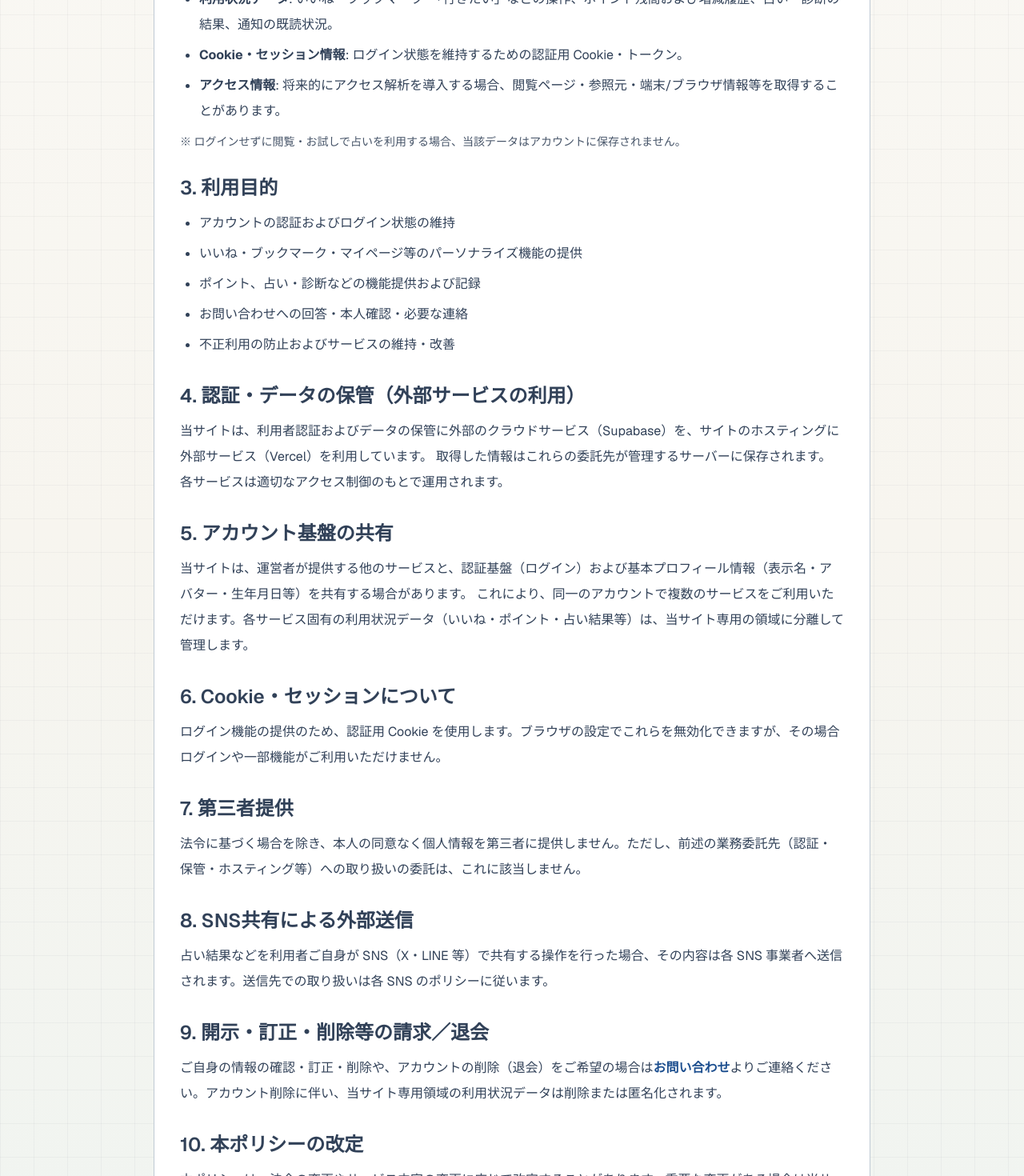
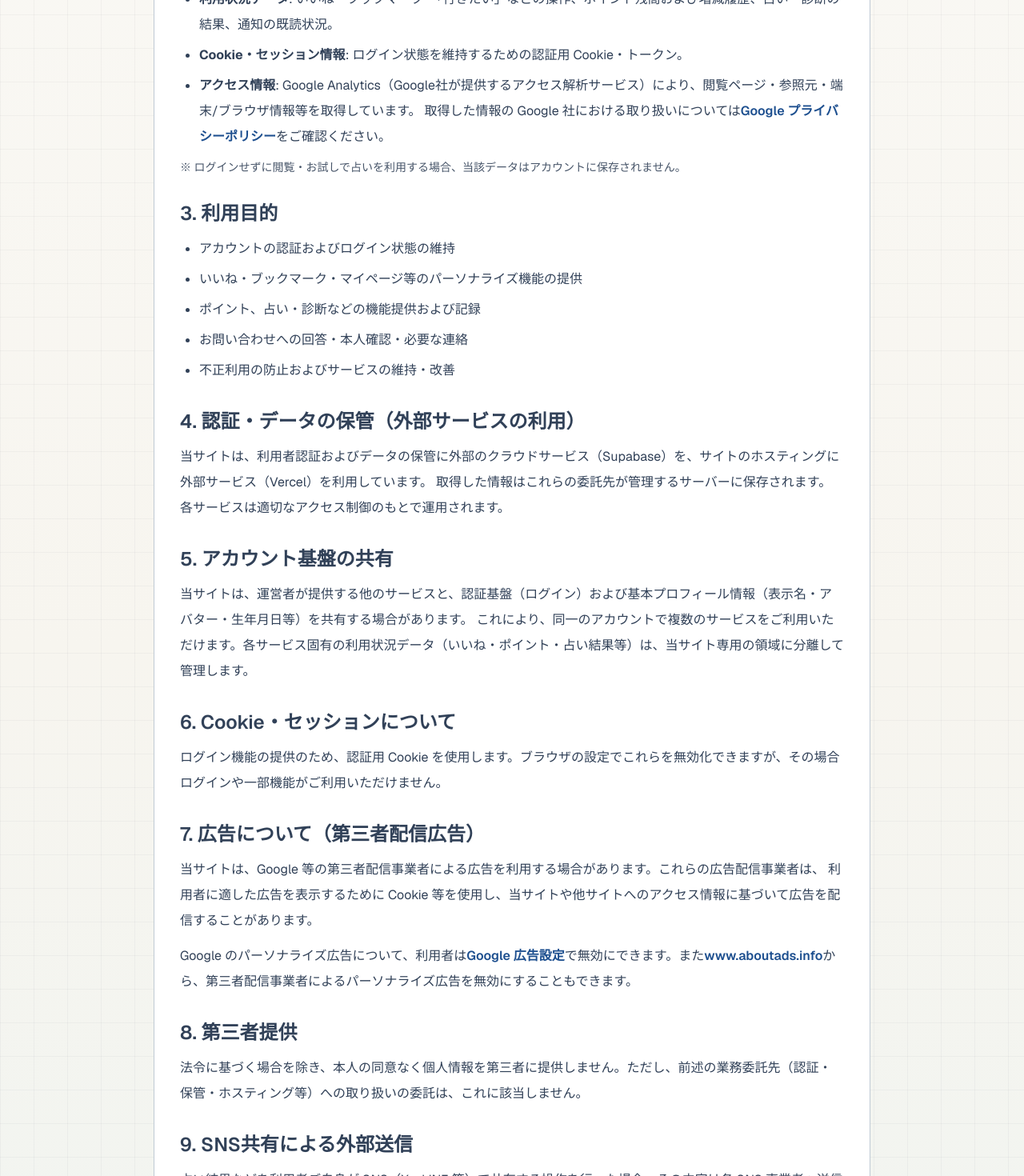
Before and after one commit to YukiOgata-tech/each-spirit-web, a Next.js app: page /privacy in a window 1280 px wide. Shown: the part 780-2250 px from the top of the page at 80% size. Built offline with nearby package versions, Linux system fonts and the light colour scheme; no server answers.

Commit message:
adsence prepare

```diff
--- a/app/layout.tsx
+++ b/app/layout.tsx
@@ -7,6 +7,7 @@ import { SiteHeader } from "@/components/layout/SiteHeader";
 import { GlobalRouteLoader } from "@/components/layout/GlobalRouteLoader";
 import { SmoothScroll } from "@/components/layout/SmoothScroll";
 import { GoogleAnalytics } from "@/components/seo/GoogleAnalytics";
+import { GoogleAdSense } from "@/components/seo/GoogleAdSense";
 import { JsonLd } from "@/components/seo/JsonLd";
 import { organizationSchema, websiteSchema } from "@/lib/seo";
 import { site } from "@/content/site";
@@ -76,6 +77,7 @@ export default function RootLayout({ children }: Readonly<{ children: React.Reac
         <Suspense fallback={null}>
           <GoogleAnalytics measurementId={process.env.NEXT_PUBLIC_GA_MEASUREMENT_ID} />
         </Suspense>
+        <GoogleAdSense clientId={process.env.NEXT_PUBLIC_ADSENSE_CLIENT_ID} />
         <GlobalRouteLoader />
         <SmoothScroll />
         <SiteHeader />
--- a/app/privacy/page.tsx
+++ b/app/privacy/page.tsx
@@ -6,7 +6,7 @@ import { routes } from "@/lib/routes";
 export const metadata = pageMetadata({
   title: "プライバシーポリシー",
   description:
-    "Each Spiritのプライバシーポリシー。アカウント情報・利用状況データの取得目的、Cookie・セッション、外部サービス（認証・ホスティング）の利用、第三者提供についてご説明します。",
+    "Each Spiritのプライバシーポリシー。アカウント情報・利用状況データの取得目的、Cookie・セッション、アクセス解析・第三者配信広告、外部サービス（認証・ホスティング）の利用、第三者提供についてご説明します。",
   path: routes.privacy,
 });
 
@@ -16,7 +16,7 @@ export default function PrivacyPage() {
       title="プライバシーポリシー"
       lead="Each Spirit（以下「当サイト」）における、利用者情報の取得・利用・管理に関する方針です。アカウント機能の提供にあたり取得する情報と、その取り扱いについて定めます。"
     >
-      <p className="text-sm text-slate-500">最終更新日: 2026年6月13日</p>
+      <p className="text-sm text-slate-500">最終更新日: 2026年7月10日</p>
 
       <h2 className="mt-8 text-2xl font-semibold">1. 事業者情報</h2>
       <p className="mt-3">
@@ -31,7 +31,19 @@ export default function PrivacyPage() {
         <li><strong>アカウント情報</strong>: メールアドレス、パスワード（暗号化・ハッシュ化のうえ認証基盤が管理し、当サイトが平文を保持することはありません）、表示名。任意でアバター画像・生年月日。</li>
         <li><strong>利用状況データ</strong>: いいね・ブックマーク・「行きたい」などの操作、ポイント残高および増減履歴、占い・診断の結果、通知の既読状況。</li>
         <li><strong>Cookie・セッション情報</strong>: ログイン状態を維持するための認証用 Cookie・トークン。</li>
-        <li><strong>アクセス情報</strong>: 将来的にアクセス解析を導入する場合、閲覧ページ・参照元・端末/ブラウザ情報等を取得することがあります。</li>
+        <li>
+          <strong>アクセス情報</strong>: Google Analytics（Google社が提供するアクセス解析サービス）により、閲覧ページ・参照元・端末/ブラウザ情報等を取得しています。
+          取得した情報の Google 社における取り扱いについては
+          <a
+            href="https://policies.google.com/privacy"
+            target="_blank"
+            rel="noopener noreferrer"
+            className="font-semibold text-[var(--primary)] underline-offset-2 hover:underline"
+          >
+            Google プライバシーポリシー
+          </a>
+          をご確認ください。
+        </li>
       </ul>
       <p className="mt-3 text-sm text-slate-500">※ ログインせずに閲覧・お試しで占いを利用する場合、当該データはアカウントに保存されません。</p>
 
@@ -61,24 +73,51 @@ export default function PrivacyPage() {
         ログイン機能の提供のため、認証用 Cookie を使用します。ブラウザの設定でこれらを無効化できますが、その場合ログインや一部機能がご利用いただけません。
       </p>
 
-      <h2 className="mt-8 text-2xl font-semibold">7. 第三者提供</h2>
+      <h2 className="mt-8 text-2xl font-semibold">7. 広告について（第三者配信広告）</h2>
+      <p className="mt-3">
+        当サイトは、Google 等の第三者配信事業者による広告を利用する場合があります。これらの広告配信事業者は、
+        利用者に適した広告を表示するために Cookie 等を使用し、当サイトや他サイトへのアクセス情報に基づいて広告を配信することがあります。
+      </p>
+      <p className="mt-3">
+        Google のパーソナライズ広告について、利用者は
+        <a
+          href="https://adssettings.google.com/"
+          target="_blank"
+          rel="noopener noreferrer"
+          className="font-semibold text-[var(--primary)] underline-offset-2 hover:underline"
+        >
+          Google 広告設定
+        </a>
+        で無効にできます。また
+        <a
+          href="https://optout.aboutads.info/"
+          target="_blank"
+          rel="noopener noreferrer"
+          className="font-semibold text-[var(--primary)] underline-offset-2 hover:underline"
+        >
+          www.aboutads.info
+        </a>
+        から、第三者配信事業者によるパーソナライズ広告を無効にすることもできます。
+      </p>
+
+      <h2 className="mt-8 text-2xl font-semibold">8. 第三者提供</h2>
       <p className="mt-3">
         法令に基づく場合を除き、本人の同意なく個人情報を第三者に提供しません。ただし、前述の業務委託先（認証・保管・ホスティング等）への取り扱いの委託は、これに該当しません。
       </p>
 
-      <h2 className="mt-8 text-2xl font-semibold">8. SNS共有による外部送信</h2>
+      <h2 className="mt-8 text-2xl font-semibold">9. SNS共有による外部送信</h2>
       <p className="mt-3">
         占い結果などを利用者ご自身が SNS（X・LINE 等）で共有する操作を行った場合、その内容は各 SNS 事業者へ送信されます。送信先での取り扱いは各 SNS のポリシーに従います。
       </p>
 
-      <h2 className="mt-8 text-2xl font-semibold">9. 開示・訂正・削除等の請求／退会</h2>
+      <h2 className="mt-8 text-2xl font-semibold">10. 開示・訂正・削除等の請求／退会</h2>
       <p className="mt-3">
         ご自身の情報の確認・訂正・削除や、アカウントの削除（退会）をご希望の場合は
         <Link href={routes.contact} className="font-semibold text-[var(--primary)] underline-offset-2 hover:underline">お問い合わせ</Link>
         よりご連絡ください。アカウント削除に伴い、当サイト専用領域の利用状況データは削除または匿名化されます。
       </p>
 
-      <h2 className="mt-8 text-2xl font-semibold">10. 本ポリシーの改定</h2>
+      <h2 className="mt-8 text-2xl font-semibold">11. 本ポリシーの改定</h2>
       <p className="mt-3">
         本ポリシーは、法令の変更やサービス内容の変更に応じて改定することがあります。重要な変更がある場合は当サイト上でお知らせします。
       </p>
--- /dev/null
+++ b/components/seo/GoogleAdSense.tsx
@@ -0,0 +1,18 @@
+import Script from "next/script";
+
+type GoogleAdSenseProps = {
+  clientId?: string;
+};
+
+export function GoogleAdSense({ clientId }: GoogleAdSenseProps) {
+  if (!clientId) return null;
+
+  return (
+    <Script
+      async
+      src={`https://pagead2.googlesyndication.com/pagead/js/adsbygoogle.js?client=${clientId}`}
+      crossOrigin="anonymous"
+      strategy="afterInteractive"
+    />
+  );
+}
```
Also changed, not shown: public/ads.txt (added), 2 other files (tests, documents, lock files or other folders).
